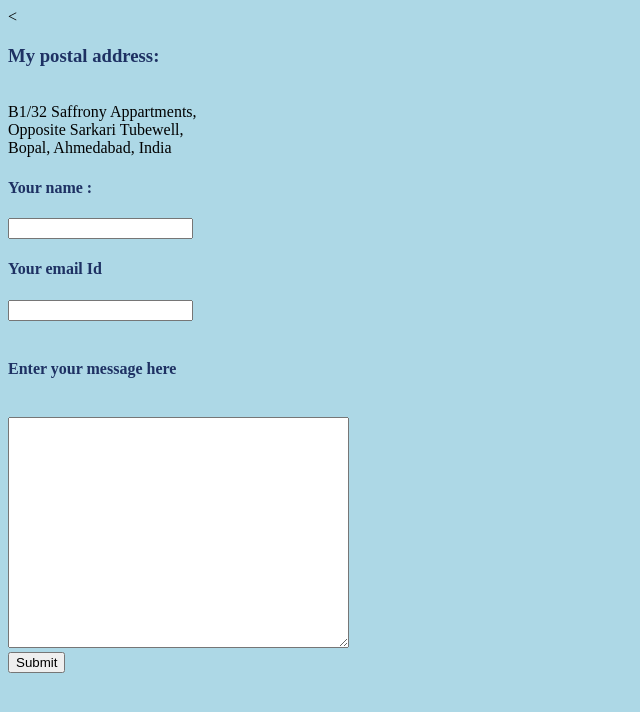
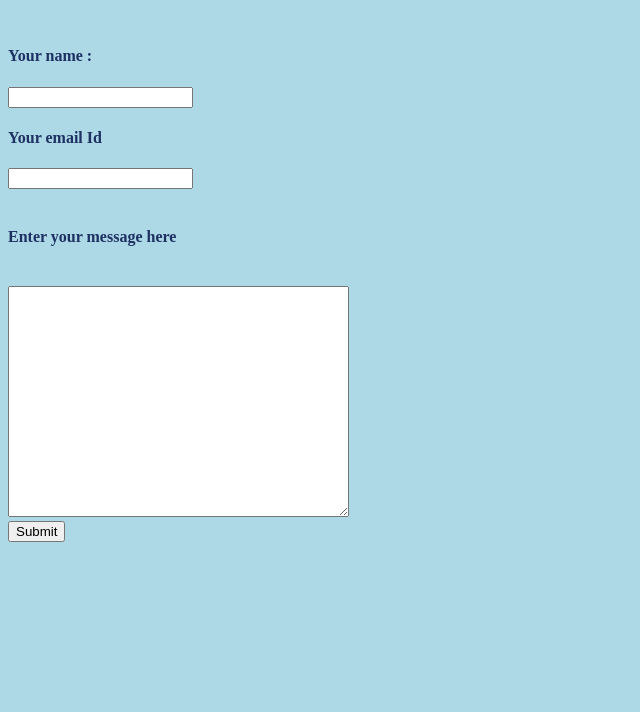
Before and after one commit to divu591/cv, a plain HTML site: page contact.html in a window 1280 px wide. Shown: the whole page, without its empty margins (0-640 px from the left). Drawn offline with Linux system fonts and the light colour scheme.

Commit message:
Update contact.html

```diff
--- a/contact.html
+++ b/contact.html
@@ -10,10 +10,7 @@
     </head>
     <body>
 
-      <<p><h3>My postal address:</h3></p>
-        <br> B1/32 Saffrony Appartments,
-        <br> Opposite Sarkari Tubewell,
-        <br> Bopal, Ahmedabad, India
+
 
 <br>
 
```
